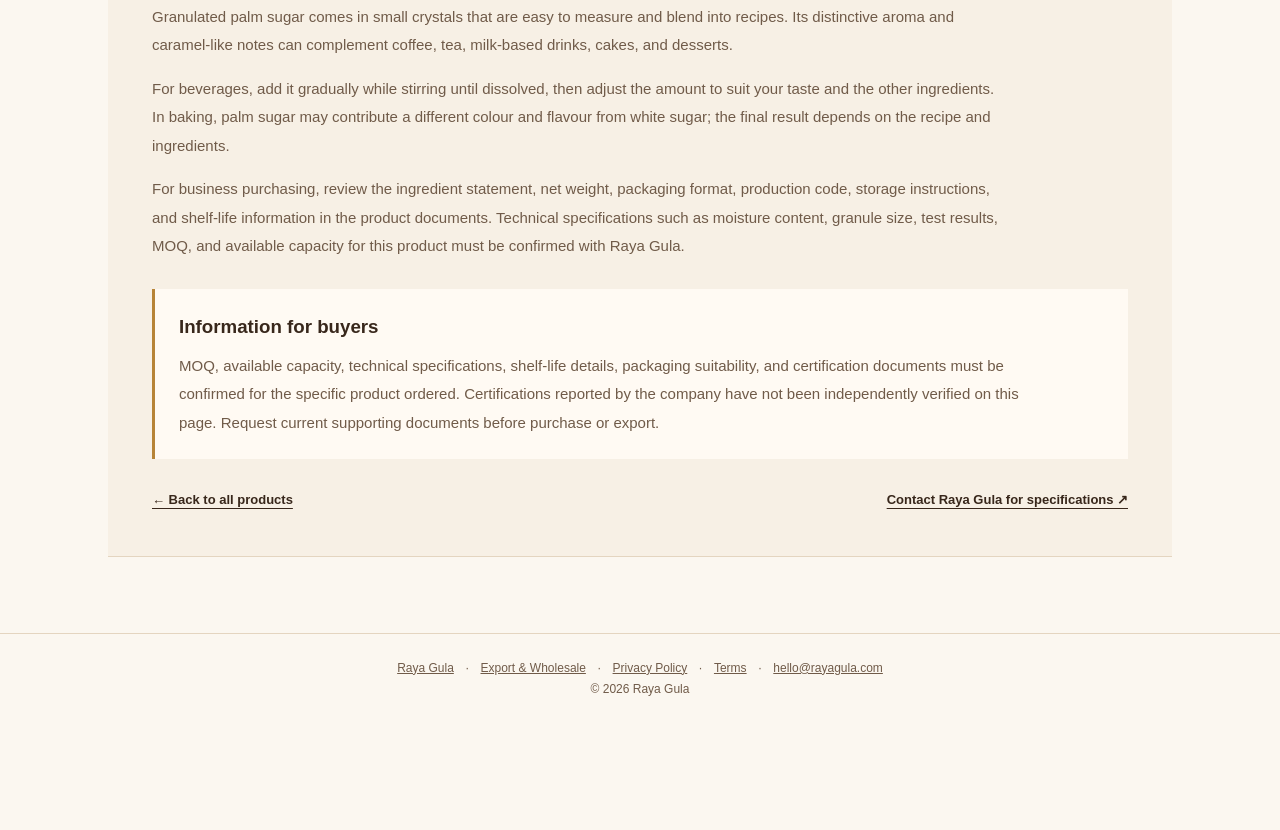
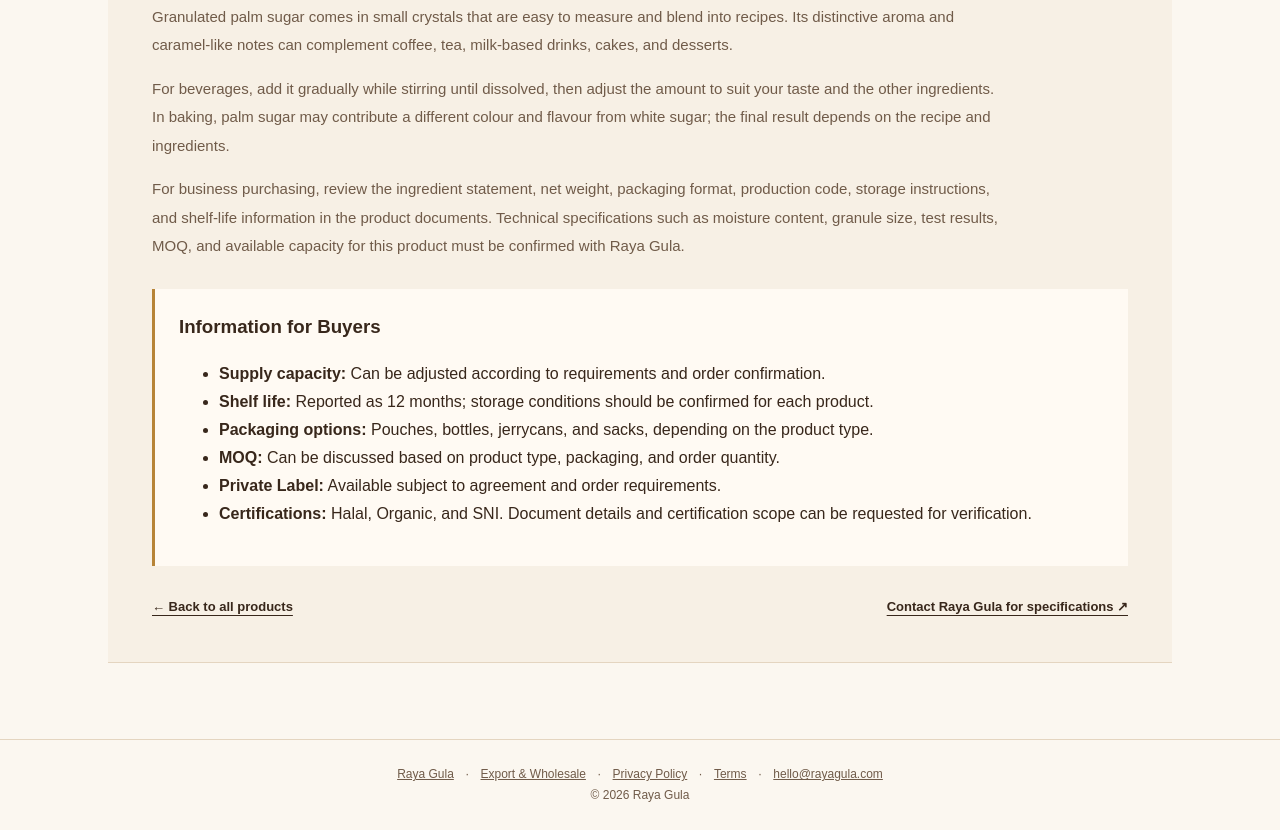
Before and after one commit to gulaarenraya/rayagula, a plain HTML site: page en/produk-gula-aren-semut.html in a window 1280 px wide. Shown: the part 2325-3155 px from the top of the page. Before the commit the page ends 3049 px from the top, so only its background shows below. Drawn offline with Linux system fonts and the light colour scheme.

Commit message:
Align English buyer information with Indonesian page (#4)

```diff
--- a/en/produk-gula-aren-semut.html
+++ b/en/produk-gula-aren-semut.html
@@ -100,7 +100,17 @@ body{padding-top:82px}
 </section>
 <section class="guide"><div class="eyebrow">RAYA GULA · PRODUCT GUIDE</div><h2>Getting to Know Granulated Palm Sugar</h2><p>Granulated palm sugar comes in small crystals that are easy to measure and blend into recipes. Its distinctive aroma and caramel-like notes can complement coffee, tea, milk-based drinks, cakes, and desserts.</p>
 <p>For beverages, add it gradually while stirring until dissolved, then adjust the amount to suit your taste and the other ingredients. In baking, palm sugar may contribute a different colour and flavour from white sugar; the final result depends on the recipe and ingredients.</p>
-<p>For business purchasing, review the ingredient statement, net weight, packaging format, production code, storage instructions, and shelf-life information in the product documents. Technical specifications such as moisture content, granule size, test results, MOQ, and available capacity for this product must be confirmed with Raya Gula.</p><div class="buyer"><h3>Information for buyers</h3><p>MOQ, available capacity, technical specifications, shelf-life details, packaging suitability, and certification documents must be confirmed for the specific product ordered. Certifications reported by the company have not been independently verified on this page. Request current supporting documents before purchase or export.</p></div><div class="back"><a href="/en/produk.html">← Back to all products</a><a href="/en/export.html#inquiry">Contact Raya Gula for specifications ↗</a></div></section>
+<p>For business purchasing, review the ingredient statement, net weight, packaging format, production code, storage instructions, and shelf-life information in the product documents. Technical specifications such as moisture content, granule size, test results, MOQ, and available capacity for this product must be confirmed with Raya Gula.</p><div class="buyer">
+<h3>Information for Buyers</h3>
+<ul>
+<li><strong>Supply capacity:</strong> Can be adjusted according to requirements and order confirmation.</li>
+<li><strong>Shelf life:</strong> Reported as 12 months; storage conditions should be confirmed for each product.</li>
+<li><strong>Packaging options:</strong> Pouches, bottles, jerrycans, and sacks, depending on the product type.</li>
+<li><strong>MOQ:</strong> Can be discussed based on product type, packaging, and order quantity.</li>
+<li><strong>Private Label:</strong> Available subject to agreement and order requirements.</li>
+<li><strong>Certifications:</strong> Halal, Organic, and SNI. Document details and certification scope can be requested for verification.</li>
+</ul>
+</div><div class="back"><a href="/en/produk.html">← Back to all products</a><a href="/en/export.html#inquiry">Contact Raya Gula for specifications ↗</a></div></section>
 </main>
 <footer class="footer"><a href="/en/">Raya Gula</a> · <a href="/en/export.html">Export &amp; Wholesale</a> · <a href="/en/privacy.html">Privacy Policy</a> · <a href="/en/terms.html">Terms</a> · <a href="mailto:hello@rayagula.com">hello@rayagula.com</a><div>© 2026 Raya Gula</div></footer>
 <script>
```
